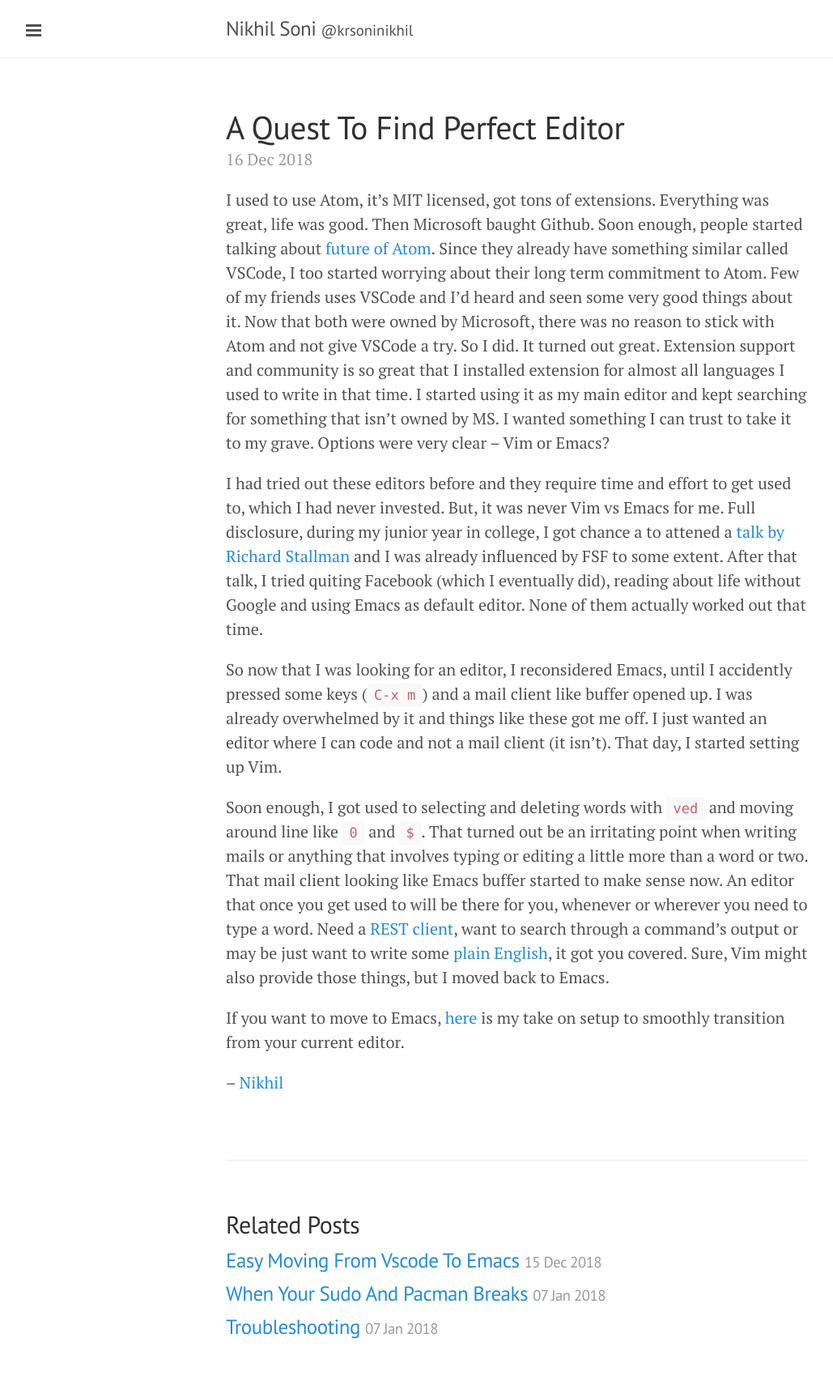
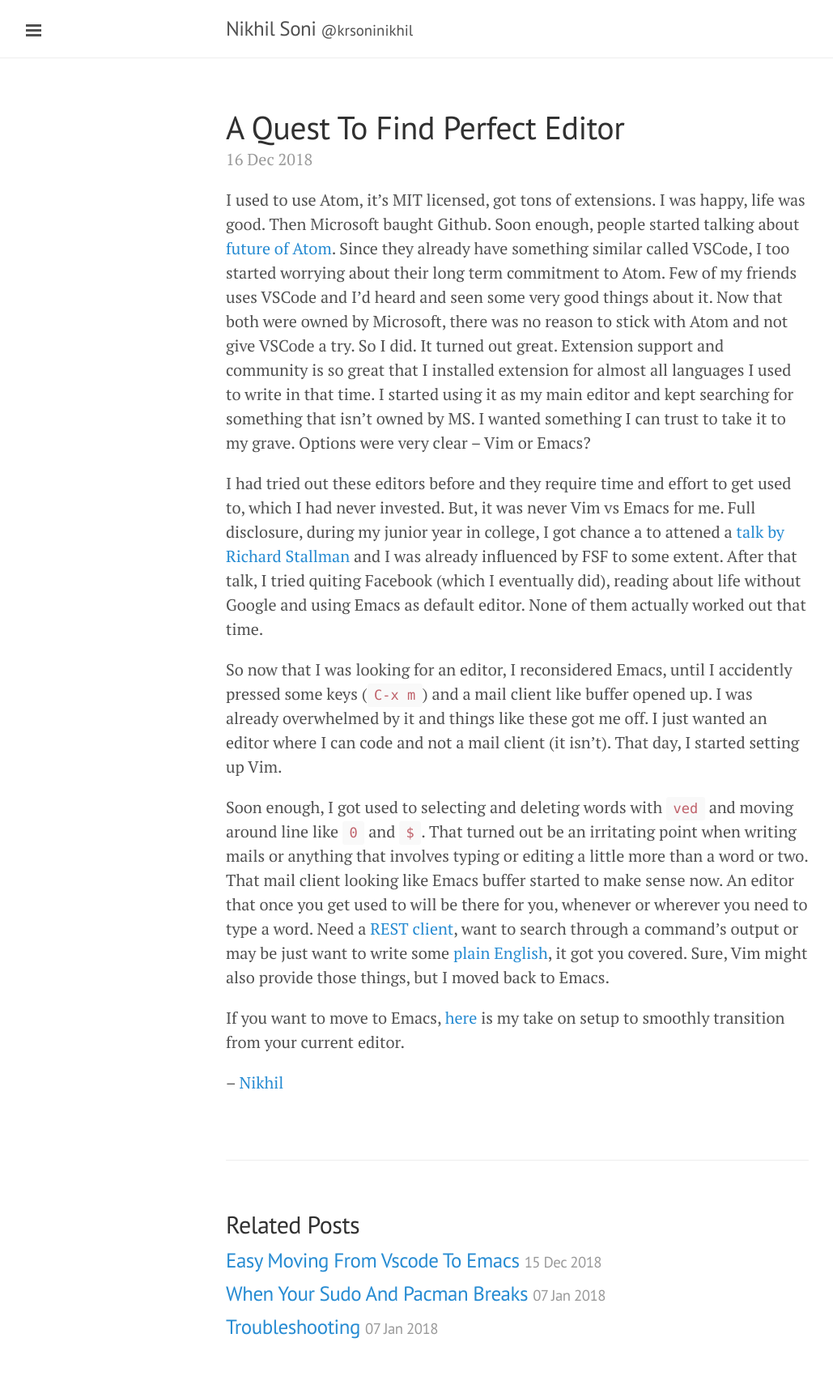
Before and after one commit to krsoninikhil/krsoninikhil.github.io, a Jekyll site: the page built from _posts/2018-12-16-a-quest-to-find-perfect-editor.md, in a window 1280 px wide. Shown: the whole page at 81% size, without its empty margins (1-1030 px from the left). Built offline with Jekyll 4.4.1, drawn with Linux system fonts in a browser that asks for light colours; our own code applies the rules of GitHub Pages for plain Markdown files.

Commit message:
fix script

```diff
--- a/_posts/2018-12-16-a-quest-to-find-perfect-editor.md
+++ b/_posts/2018-12-16-a-quest-to-find-perfect-editor.md
@@ -1,5 +1,5 @@
 I used to use Atom, it's MIT licensed, got tons of
-extensions. Everything was great, life was good. Then Microsoft baught
+extensions. I was happy, life was good. Then Microsoft baught
 Github. Soon enough, people started talking about [future of
 Atom](https://news.ycombinator.com/item?id=17258419). Since they
 already have something similar called VSCode, I too started worrying
```
